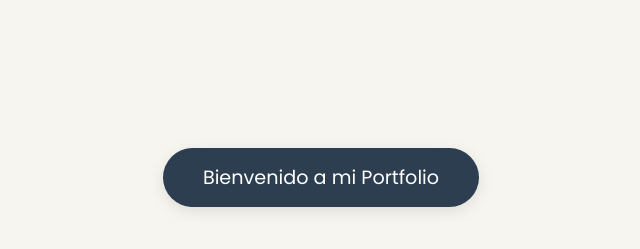
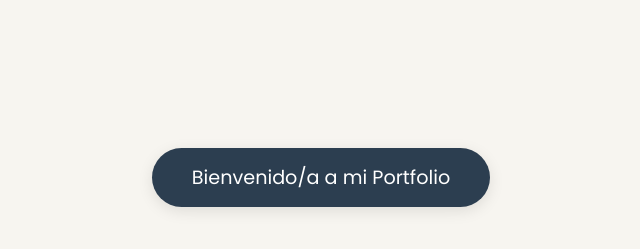
Before and after one commit to AdrianSantos0/portfolio, a plain HTML site: page index.html in a window 1280 px wide. Shown: the part 223-472 px from the top of the page, without its empty margins (319-959 px from the left). Drawn offline with Linux system fonts and the light colour scheme.

Commit message:
Update index.html

```diff
--- a/index.html
+++ b/index.html
@@ -288,7 +288,7 @@
 <body>
 
     <div id="welcome-screen">
-        <button id="enter-btn" class="btn-oval">Bienvenido a mi Portfolio</button>
+        <button id="enter-btn" class="btn-oval">Bienvenido/a a mi Portfolio</button>
     </div>
 
     <header id="main-header">
```
